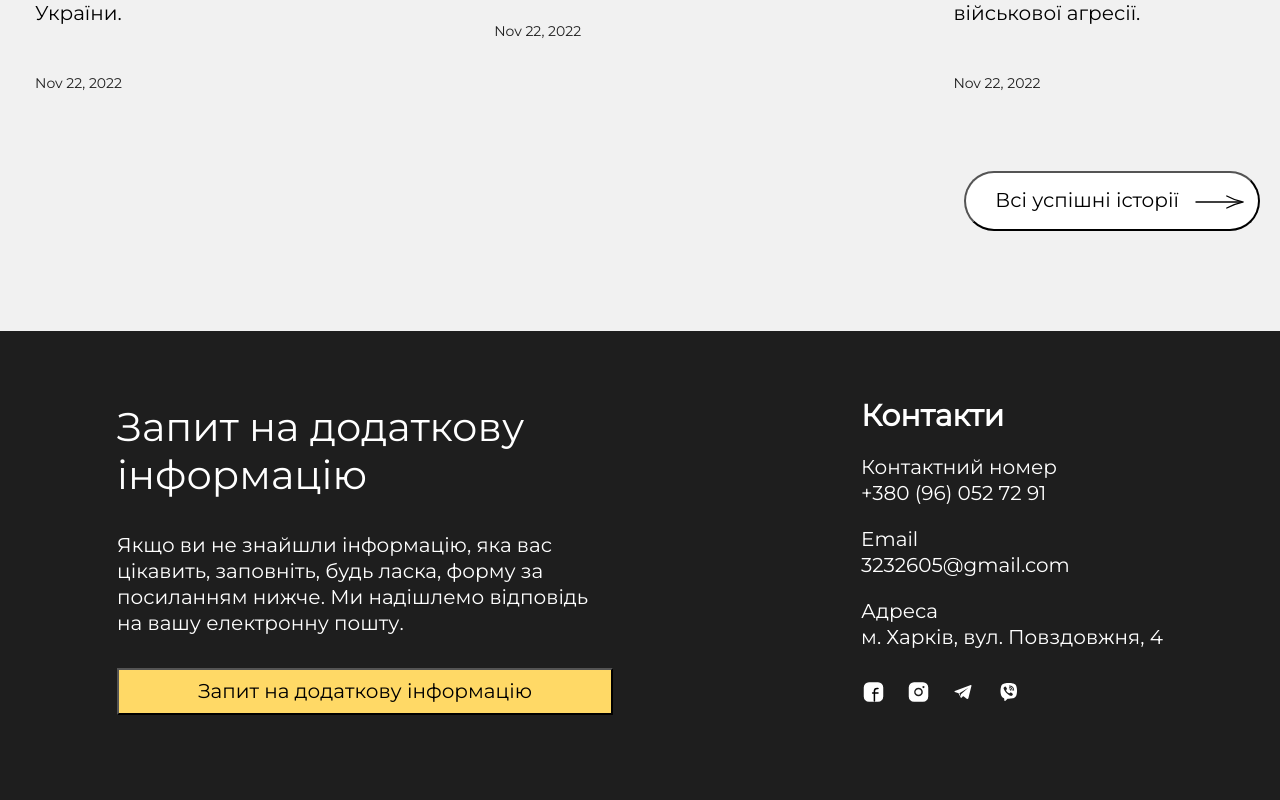
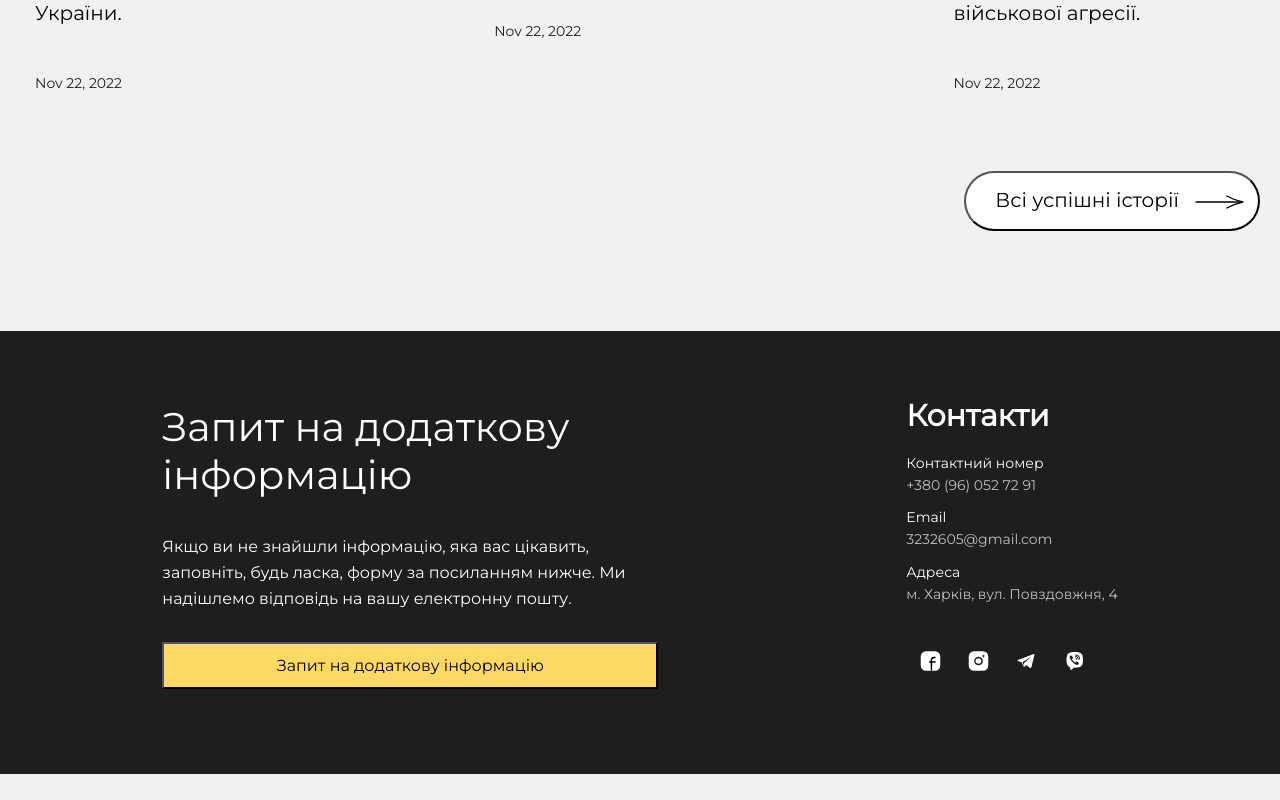
Before and after one commit to wellder00/React_project, a React (Create React App) app in the folder react_test/: page / in a window 1280 px wide. Shown: the part 7117-7917 px from the top of the page. After the commit the page ends 7891 px from the top, so only its background shows below. Built offline with nearby package versions, Linux system fonts and the light colour scheme; a web font is replaced by a local one.

Commit message:
footer + microсhange for buttons

```diff
--- a/react_test/public/assets/styles/_footer.scss
+++ b/react_test/public/assets/styles/_footer.scss
@@ -19,19 +19,64 @@
     font-size: 40px;
     line-height: 120%;
   }
+  span{
+    font-family: 'Montserrat';
+    font-style: normal;
+    font-weight: 400;
+    font-size: 16px;
+    line-height: 130%;
+    color: #FFFFFF;
+  }
 }
 
 .footer-right-block {
   margin-top: 72px;
+  div {
+    font-family: 'Montserrat';
+    font-style: normal;
+    font-weight: 400;
+    font-size: 14px;
+    line-height: 130%;
+    color: #BFBFBF;
+    margin-top: 4px;
+    margin-bottom: 4px;
+  }
   h2 {
     margin-top: 0;
   }
   p {
     margin-bottom: 0;
+    font-family: 'Montserrat';
+    font-style: normal;
+    font-weight: 500;
+    font-size: 14px;
+    line-height: 130%;
+    color: #FFFFFF;
   }
   section {
     display: flex;
-    gap: 20px;
+    gap: 0px;
     margin-top: 30px;
   }
 }
+
+.footer-socials-icon{
+  width: 48px;
+  height: 48px;
+  display: flex;
+  align-items: center;
+  justify-content: center;
+  align-content: center;
+  a {
+  display: flex;
+  align-items: center;
+  justify-content: center;
+  align-content: center;
+  width: 48px;
+  height: 48px;
+  }
+  a:hover {
+    background: rgba(255, 255, 255, 0.09);
+    border-radius: 48px;
+  }
+}
--- a/react_test/public/assets/styles/_howYouCanHelp.scss
+++ b/react_test/public/assets/styles/_howYouCanHelp.scss
@@ -218,7 +218,7 @@ input[type="radio"][name="can-help-button2"] + label {
   }
 }
 input[type="radio"][name="can-help-button2"]:checked + label {
-  > * {
+  :nth-child(2){
     all: revert;
   }
   :first-child{
--- a/react_test/public/assets/styles/_syle-button.scss
+++ b/react_test/public/assets/styles/_syle-button.scss
@@ -128,6 +128,15 @@
 }
 
 .footer-button{
+  font-family: 'Montserrat';
+  font-style: normal;
+  font-weight: 500;
+  font-size: 16px;
+  line-height: 120%;
+  display: flex;
+  align-items: center;
+  text-align: center;
+  color: #000000;
   background: #ffd966;
   display: block;
   margin-top: 32px;
--- a/react_test/src/components/Footer.jsx
+++ b/react_test/src/components/Footer.jsx
@@ -22,8 +22,8 @@ function Footer(props) {
           <p>Адреса</p>
           <div>м. Харків, вул. Повздовжня, 4</div>
           <section>
-            <div>
-              <a href="#!">
+            <div className="footer-socials-icon">
+              <a href="https://www.facebook.com/A-help-Ukraine-107200221938176/">
                 <svg
                   width="25"
                   height="24"
@@ -58,8 +58,8 @@ function Footer(props) {
                 </svg>
               </a>
             </div>
-            <div>
-              <a href="#!">
+            <div className="footer-socials-icon">
+              <a href="https://www.instagram.com/a_help_ukraine/">
                 <svg
                   width="25"
                   height="24"
@@ -94,8 +94,8 @@ function Footer(props) {
                 </svg>
               </a>
             </div>
-            <div>
-              <a href="#!">
+            <div className="footer-socials-icon">
+              <a href="https://t.me/+iYP6EAe1wKc0MjM6">
                 <svg
                   width="25"
                   height="24"
@@ -110,8 +110,8 @@ function Footer(props) {
                 </svg>
               </a>
             </div>
-            <div>
-              <a href="#!">
+            <div className="footer-socials-icon">
+              <a href="https://invite.viber.com/?g2=AQBLElfynNLHV094mpq21X4%2FlgNGxrb4Bymfpxtgo7dfBSK5SbPwvqkvpW9MWYpT&lang=uk">
                 <svg
                   width="25"
                   height="24"
```
